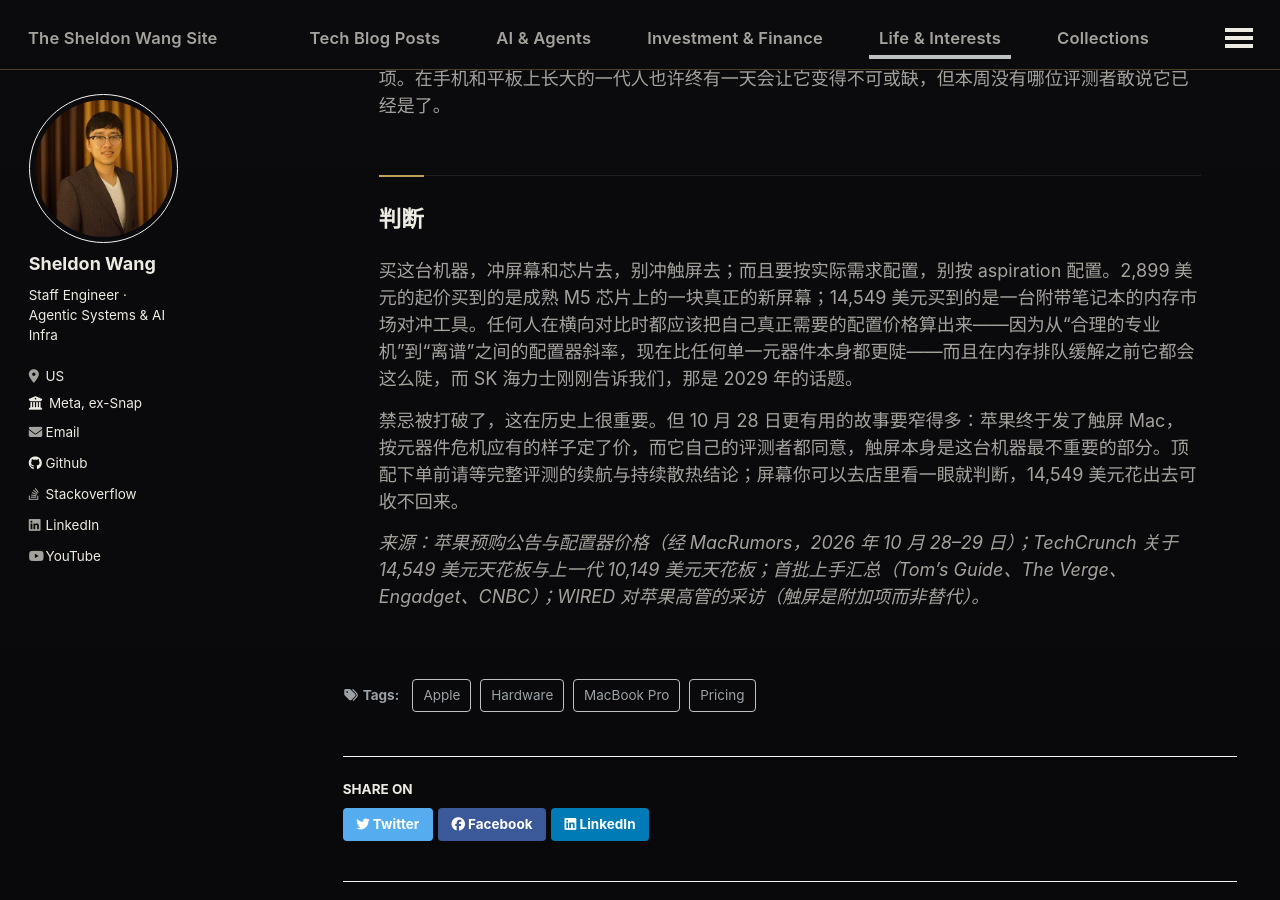
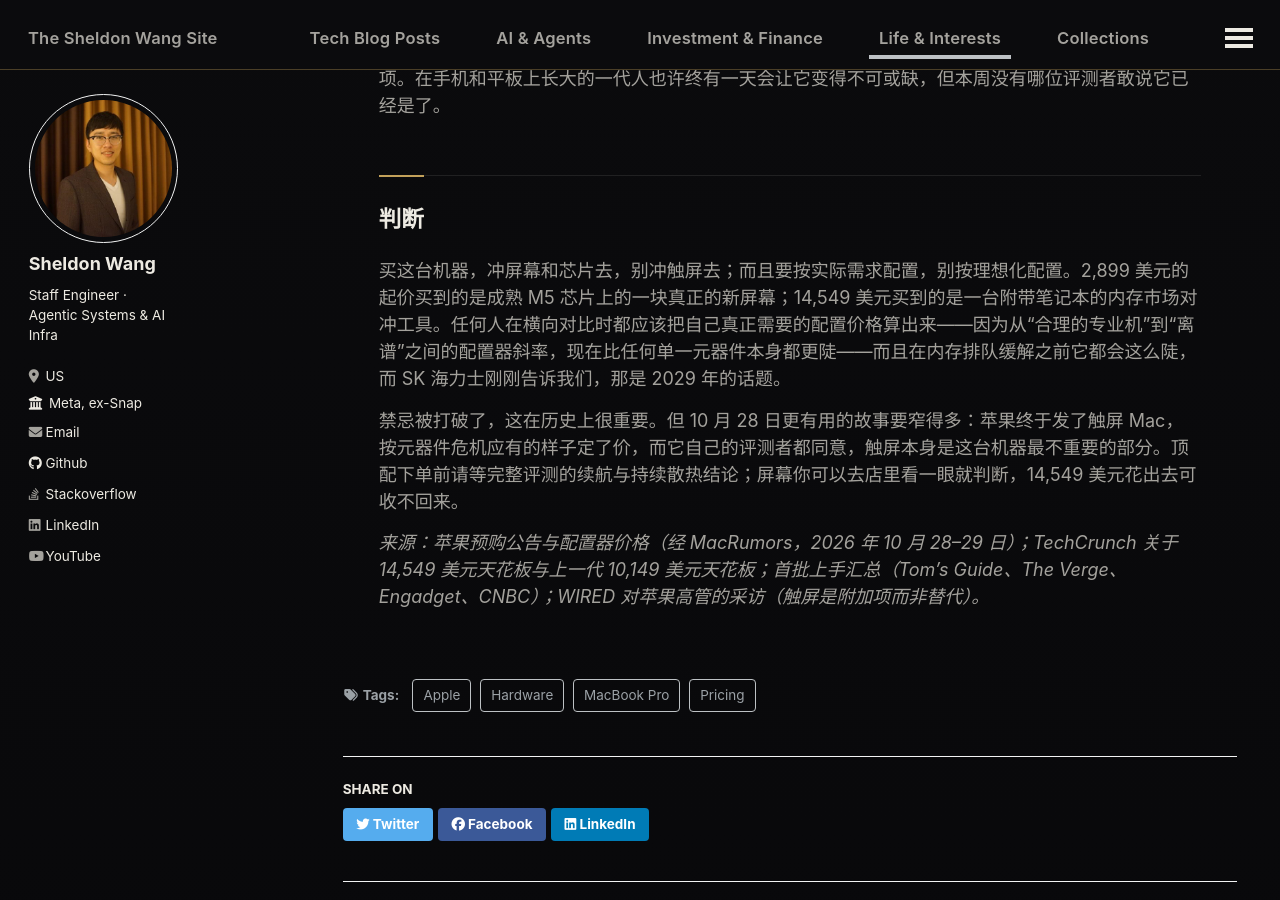
Before and after one commit to SheldonWangRJT/SheldonWangRJT.Github.io, a Jekyll site: the page built from _life/2026-10-29-touchscreen-macbook-pro-14549-zh.md, in a window 1280 px wide and 900 px high, scrolled down 1897 px. Built offline with Jekyll 4.4.1, drawn with Linux system fonts in a browser that asks for light colours; comment, search, counter and statistics services are not loaded.

Commit message:
Daily tech post 2026-10-29: fix stray English wording in 2026-10-29-touchscreen-macbook-pro-14549-zh.md

```diff
--- a/_life/2026-10-29-touchscreen-macbook-pro-14549-zh.md
+++ b/_life/2026-10-29-touchscreen-macbook-pro-14549-zh.md
@@ -52,7 +52,7 @@ excerpt: "10 月 21 日这还是一个关于苹果打破乔布斯时代禁忌的
 
 ## 判断
 
-买这台机器，冲屏幕和芯片去，别冲触屏去；而且要按实际需求配置，别按 aspiration 配置。2,899 美元的起价买到的是成熟 M5 芯片上的一块真正的新屏幕；14,549 美元买到的是一台附带笔记本的内存市场对冲工具。任何人在横向对比时都应该把自己真正需要的配置价格算出来——因为从“合理的专业机”到“离谱”之间的配置器斜率，现在比任何单一元器件本身都更陡——而且在内存排队缓解之前它都会这么陡，而 SK 海力士刚刚告诉我们，那是 2029 年的话题。
+买这台机器，冲屏幕和芯片去，别冲触屏去；而且要按实际需求配置，别按理想化配置。2,899 美元的起价买到的是成熟 M5 芯片上的一块真正的新屏幕；14,549 美元买到的是一台附带笔记本的内存市场对冲工具。任何人在横向对比时都应该把自己真正需要的配置价格算出来——因为从“合理的专业机”到“离谱”之间的配置器斜率，现在比任何单一元器件本身都更陡——而且在内存排队缓解之前它都会这么陡，而 SK 海力士刚刚告诉我们，那是 2029 年的话题。
 
 禁忌被打破了，这在历史上很重要。但 10 月 28 日更有用的故事要窄得多：苹果终于发了触屏 Mac，按元器件危机应有的样子定了价，而它自己的评测者都同意，触屏本身是这台机器最不重要的部分。顶配下单前请等完整评测的续航与持续散热结论；屏幕你可以去店里看一眼就判断，14,549 美元花出去可收不回来。
 
```
